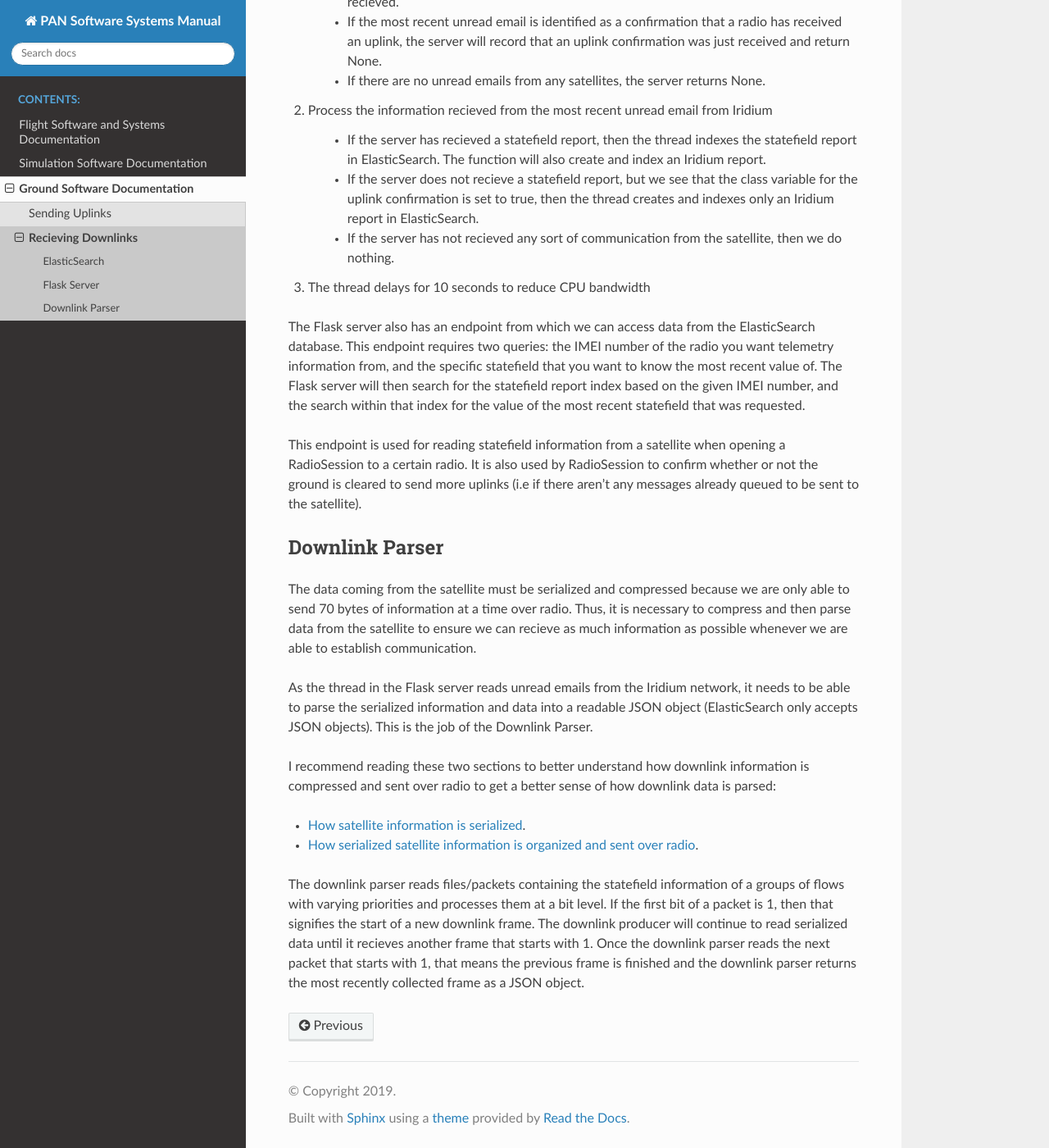
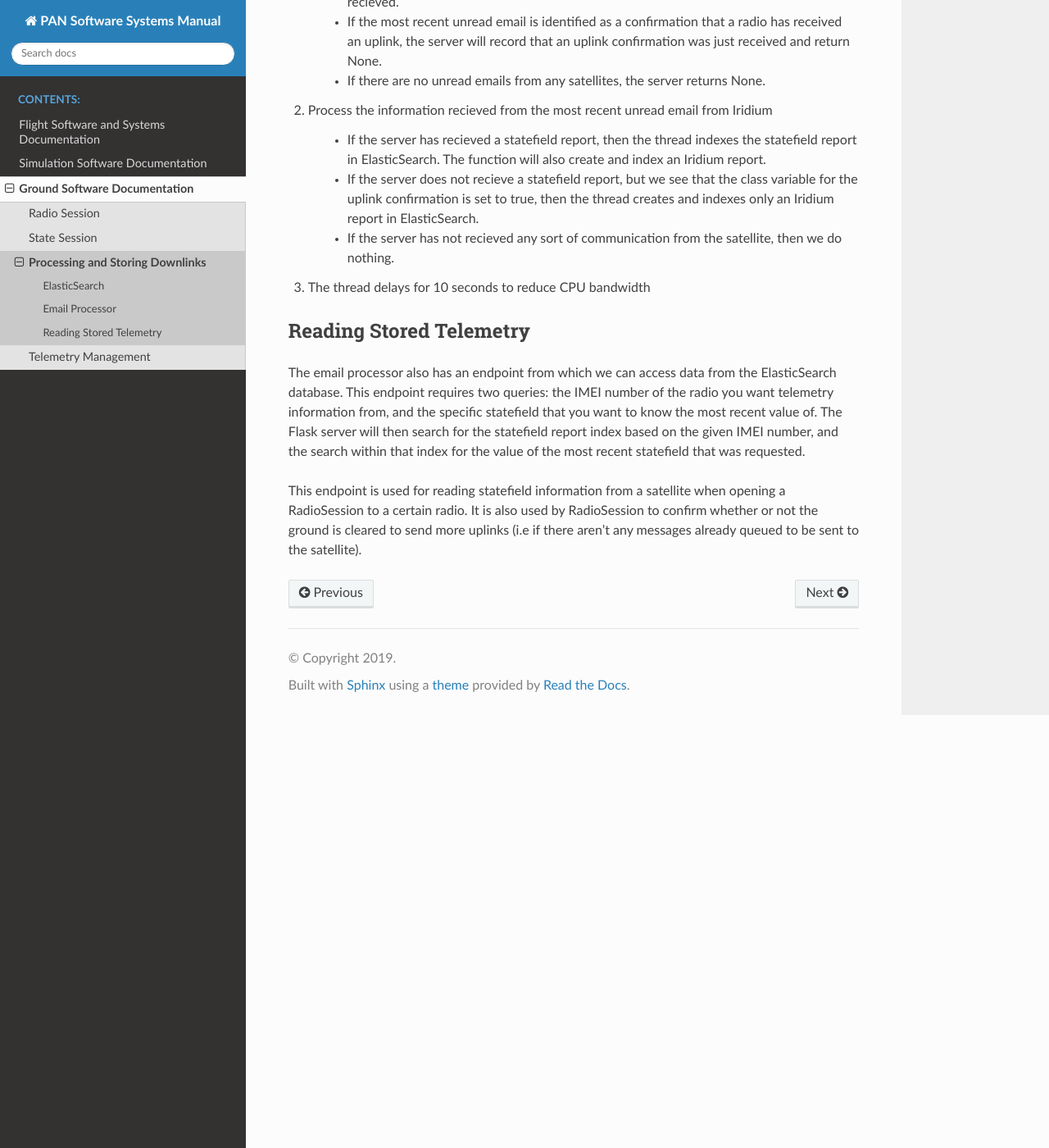
Before and after one commit to pathfinder-for-autonomous-navigation/Documentation, a Sphinx documentation site: the page built from source/ground/Processing_Downlinks.rst, in a window 1280 px wide and 1400 px high, scrolled down 1289 px. Shown: the whole window at 82% size. Built offline with Sphinx 7.4.7 and the Read the Docs theme 2.0.0, drawn with Linux system fonts in a browser that asks for light colours; some of the changed text lies outside the part shown.

Commit message:
update ground software documentation

```diff
--- a/source/ground/Recieving_Downlinks.rst
+++ b/source/ground/Processing_Downlinks.rst
@@ -1,6 +1,6 @@
-==========================
-Recieving Downlinks
-==========================
+=================================
+Processing and Storing Downlinks
+=================================
 
 ElasticSearch
 ==============
@@ -21,14 +21,14 @@
 Every radio has their own Iridium Report index and Statefield Report index to store telemetry information in ElasticSearch. This allows us to distinguish the statefield and telemetry information for each satellite.
 
 
-Flask Server
-=============
+Email Processor
+================
 Telemetry is sent from the satellite to the PAN email account via the Iridium Satellite Constellation Network in compressed serialized packets. These
 packets contain special information and data about the satellites that we need to store and index. This is accomplished by a server written with Flask
-(a.k.a the "Flask server") which continuously reads unread emails from the Iridium Network, parses the data that comes from the satellite in the form of
+which continuously reads unread emails from the Iridium Network, parses the data that comes from the satellite in the form of
 an email attachment, and stores that parsed information in an Elasticsearch database.
 
-When the Flask server is started, it opens a thread `check_email_thread`, which will continuously do the following:
+When the email processor is started, it opens a thread `check_email_thread`, which will continuously do the following:
 
 #. Read the most recent unread email received from the Iridium email account.
 
@@ -48,31 +48,11 @@
 
 #. The thread delays for 10 seconds to reduce CPU bandwidth
 
-
-
-The Flask server also has an endpoint from which we can access data from the ElasticSearch database. This endpoint requires two queries: the IMEI number of
+Reading Stored Telemetry
+=========================
+The email processor also has an endpoint from which we can access data from the ElasticSearch database. This endpoint requires two queries: the IMEI number of
 the radio you want telemetry information from, and the specific statefield that you want to know the most recent value of. The Flask server will then search
 for the statefield report index based on the given IMEI number, and the search within that index for the value of the most recent statefield that was requested.
 
 This endpoint is used for reading statefield information from a satellite when opening a RadioSession to a certain radio. It is also used by RadioSession to confirm whether
 or not the ground is cleared to send more uplinks (i.e if there aren't any messages already queued to be sent to the satellite).
-
-Downlink Parser
-================
-The data coming from the satellite must be serialized and compressed because we are only able to send 70 bytes of information at a time over radio.
-Thus, it is necessary to compress and then parse data from the satellite to ensure we can recieve as much information as possible whenever we are able
-to establish communication.
-
-As the thread in the Flask server reads unread emails from the Iridium network, it needs to be able to parse the serialized information and data into a readable
-JSON object (ElasticSearch only accepts JSON objects). This is the job of the Downlink Parser.
-
-I recommend reading these two sections to better understand how downlink information is compressed and sent over radio to get a better sense of
-how downlink data is parsed:
-
-* `How satellite information is serialized  <https://pan-software.readthedocs.io/en/latest/flight_software/serializer.html>`_.
-
-* `How serialized satellite information is organized and sent over radio <https://pan-software.readthedocs.io/en/latest/flight_software/subsystems/telemetry.html#downlink-producer>`_.
-
-The downlink parser reads files/packets containing the statefield information of a groups of flows with varying priorities and processes them at a bit level. If the first bit of a packet is 1, then that signifies the start of a new downlink frame.
-The downlink producer will continue to read serialized data until it recieves another frame that starts with 1. Once the downlink parser reads the next packet that starts with 1, that means the previous frame is finished and the downlink parser
-returns the most recently collected frame as a JSON object.
```
Also changed, not shown: source/ground/Radio_Session.rst (added, +99 -0 lines), source/ground/Sending_Uplinks.rst (deleted, +0 -20 lines), source/ground/State_Session.rst (added, +25 -0 lines), source/ground/TelemetryManagement.rst (added, +29 -0 lines), source/ground/index.rst (+9 -3 lines).
